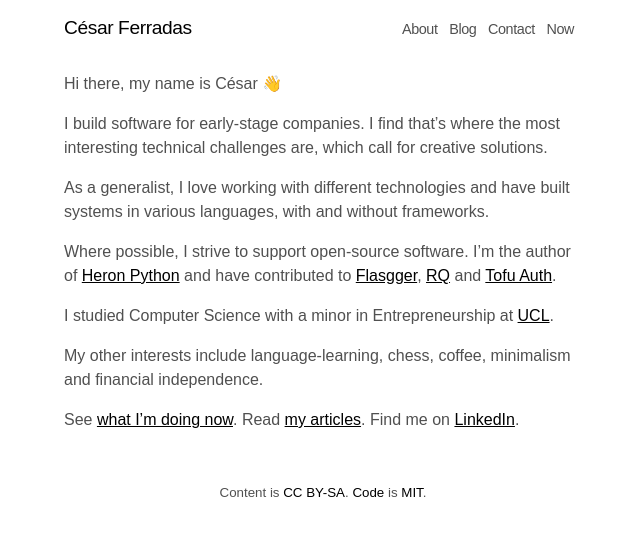
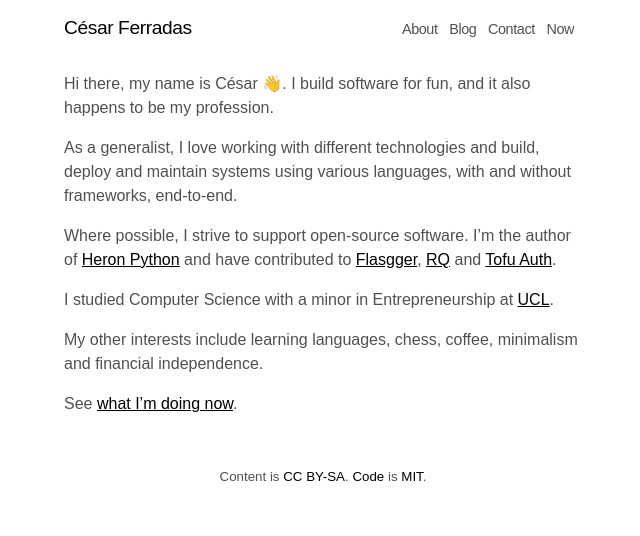
Before and after one commit to cesarferradas/ferrad.as, a Jekyll site: the page built from index.md, in a window 1280 px wide. Shown: the top 536 px of the page, without its empty margins (317-957 px from the left). Built offline with Jekyll 4.4.1, drawn with Linux system fonts in a browser that asks for light colours.

Commit message:
update index and contact

```diff
--- a/_config.yml
+++ b/_config.yml
@@ -1,6 +1,6 @@
 # General
 title:          César Ferradas
-description:    Software Engineering, Startups, Minimalism, Finance
+description:    Software Engineering, Business, Minimalism, Finance
 url:            https://ferrad.as
 baseurl:        ""
 
@@ -11,7 +11,6 @@ permalink:      /:slug
 author:
   name:         César
   website:      https://ferrad.as
-  angel:        https://angel.co/cesarferradas
   github:       https://github.com/cesarferradas
   linkedin:     https://www.linkedin.com/in/cesarferradas
 
--- a/index.md
+++ b/index.md
@@ -3,13 +3,11 @@ layout: page
 title: ""
 ---
 
-Hi there, my name is César 👋
+Hi there, my name is César 👋. I build software for fun, and it also happens to
+be my profession.
 
-I build software for early-stage companies. I find that's where the most
-interesting technical challenges are, which call for creative solutions.
-
-As a generalist, I love working with different technologies and have built
-systems in various languages, with and without frameworks.
+As a generalist, I love working with different technologies and build, deploy and
+maintain systems using various languages, with and without frameworks, end-to-end.
 
 Where possible, I strive to support open-source software. I'm the author
 of [Heron Python](https://pypi.org/project/heron-data/){:target="_blank"} and
@@ -21,8 +19,7 @@ have contributed to
 I studied Computer Science with a minor in Entrepreneurship at
 [UCL](https://www.ucl.ac.uk/){:target="_blank"}.
 
-My other interests include language-learning, chess, coffee, minimalism and
+My other interests include learning languages, chess, coffee, minimalism and
 financial independence.
 
-See [what I'm doing now](/now). Read [my articles](/blog). Find me on
-[LinkedIn]({{ site.author.linkedin }}){:target="_blank"}.
+See [what I'm doing now](/now).
```
Also changed, not shown: contact.md (+3 -7 lines).
